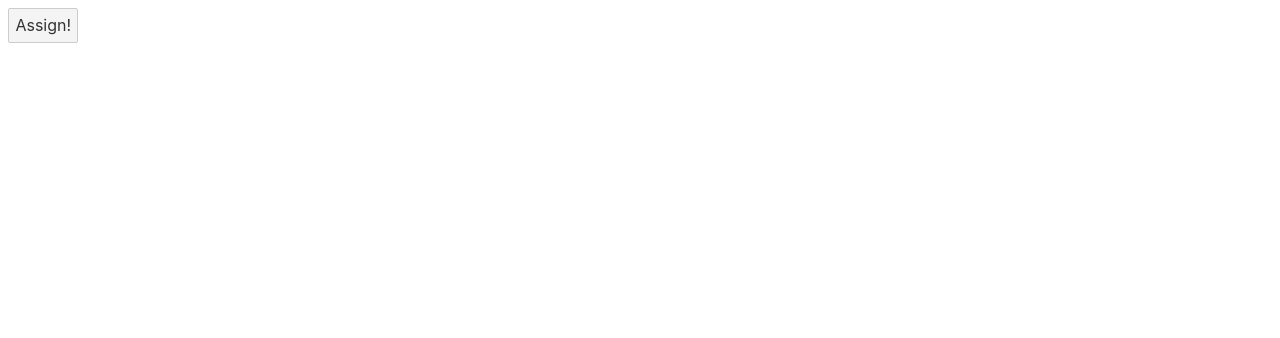
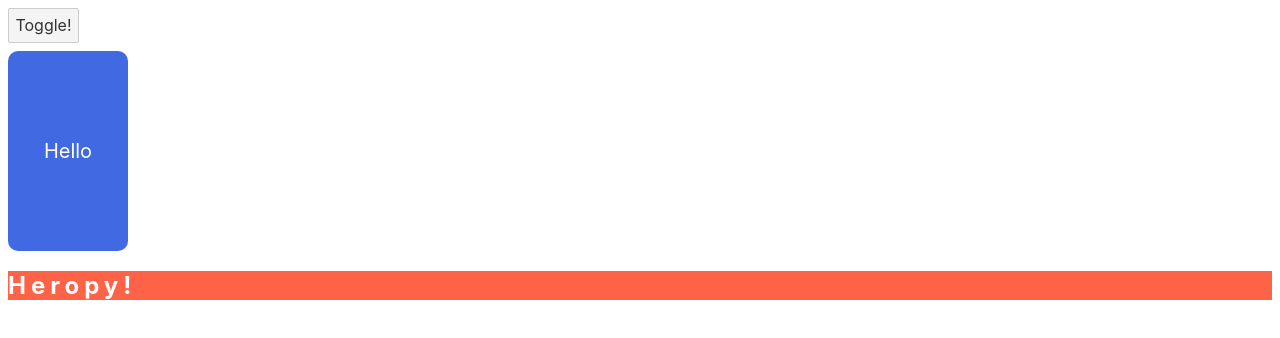
Before and after one commit to seongholim-11/all_svelte_practice, a Svelte app in the folder svelte-app/: page / in a window 1280 px wide. Shown: the top 338 px of the page. Built offline with nearby package versions, Linux system fonts and the light colour scheme.

Commit message:
클래스와 스타일 속성 바인딩

```diff
--- a/svelte-app/src/App.svelte
+++ b/svelte-app/src/App.svelte
@@ -1,69 +1,43 @@
 <script>
-    let count = 0;
+    let active = false;
+    let color = {
+        t: 'tomato',
+        w: '#FFF'
+    }
+    let letterSpacing = 'letter-spacing: 5px'
+</script>
 
-    // 선언
-    $: double = count * 2;
+<button
+    on:click={() => {
+        active = !active;
+    }}
+>
+    Toggle!
+</button>
 
-    // 블록
-    // 반응성 데이터가 있어야 함.
-    $: {
-        console.log(count);
-        console.log(double);
+<!-- <div class={active ? 'hello' : ""}> -->
+<div class:hello={active}>Hello</div>
+
+<h2 style="background-color: {color.t}; color: {color.w}; {letterSpacing}">
+    Heropy!
+</h2>
+
+<style>
+    div {
+        width: 120px;
+        height: 200px;
+        background: royalblue;
+        border-radius: 10px;
+        display: flex;
+        justify-content: center;
+        align-items: center;
+        color: white;
+        font-size: 20px;
+        transition: 0.4s;
     }
 
-    // 함수 실행
-    // count 변수가 변경되면 log()를 실행
-    $: count, log();
-
-    // 즉시 실행 함수(IIFE)
-    $: count,
-        (() => {
-            console.log("iife: Heropy");
-        })();
-
-    // 조건문(if)
-    $: if(count > 0) {
-        console.log('if:', double)
+    .hello {
+        width: 250px;
+        background-color: tomato;
     }
-
-    // 반복문(for)
-    $: for(let i = 0; i < 3; i += 1){
-        count
-        console.log('for:', i)
-    }
-
-    // 조건문(Switch)
-    $: switch(count){
-        case 1:
-            console.log('switch: 1')
-            break
-        default:
-            console.log('switch: default')
-    }
-
-    // 유효범위
-    // 반응성 구문 내부에 반응성 변수가 어떤 방식이든 포함이 되어 있으면 실행
-    $: {
-        function scope1(){
-            console.log('scope1')
-            function scope2(){
-                console.log('scope2')
-                function scope3(){
-                    console.log('scope3', count)
-                }
-                scope3()
-            }
-            scope2()
-        }
-        scope1()
-    }
-
-    function log() {
-        console.log("fn: Heropy!");
-    }
-    function assign() {
-        count += 1;
-    }
-</script>
-
-<button on:click={assign}>Assign!</button>
+</style>
```
